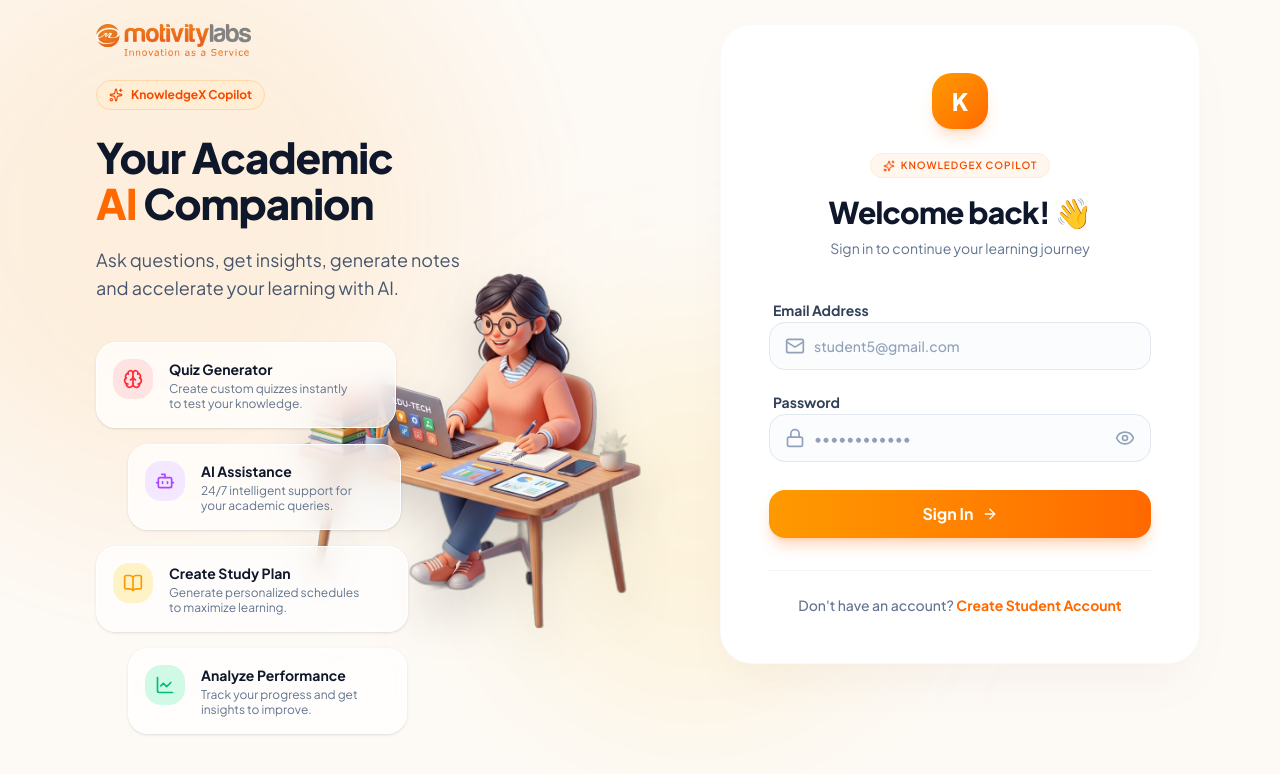
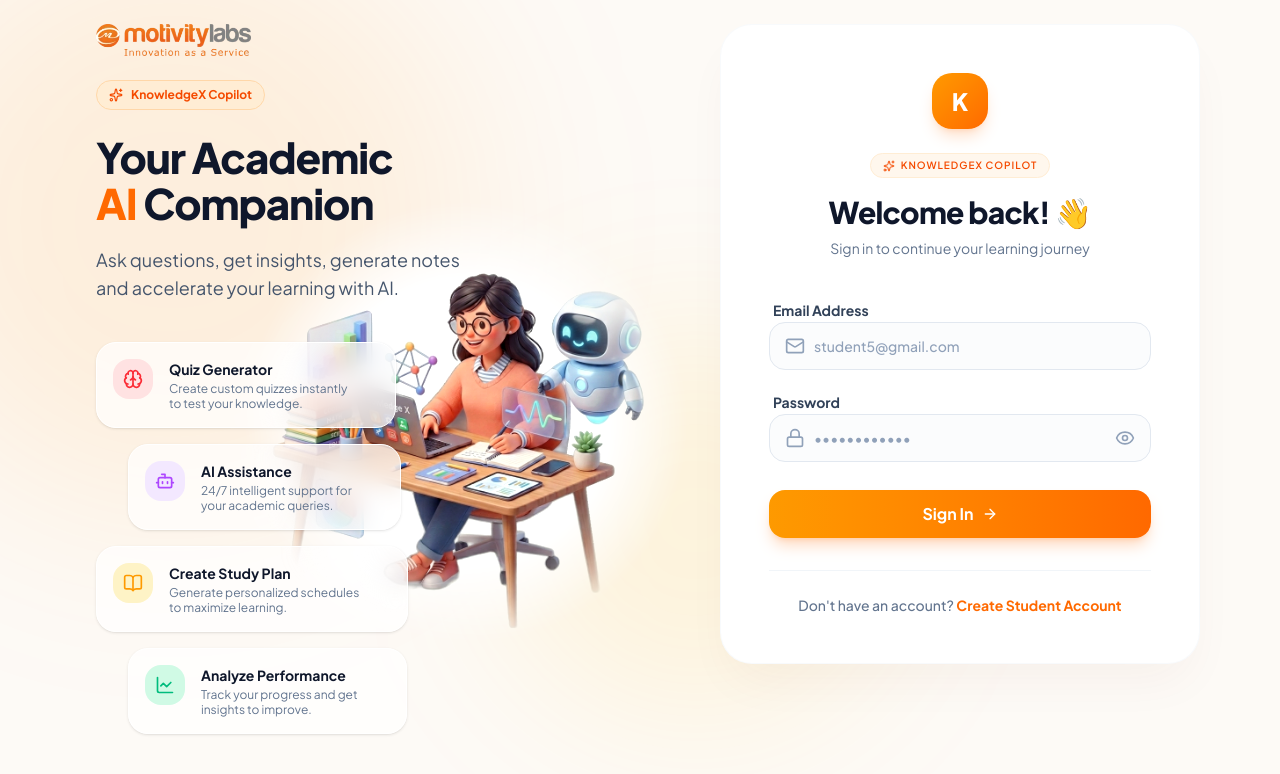
Before and after one commit to prashanthpittla0812/KnowledgeX-Copilot-University-Analytics-and-Learning-Assistant, a React (Vite) app in the folder frontend/: page / in a window 1280 px wide. Shown: the top 774 px of the page. Built offline with nearby package versions, Linux system fonts and the light colour scheme; no server answers.

Commit message:
changed Student ai  image

```diff
--- a/frontend/src/pages/home.jsx
+++ b/frontend/src/pages/home.jsx
@@ -164,9 +164,10 @@
           initial={{ opacity: 0, scale: 0.9 }}
           animate={{ opacity: 1, scale: 1 }}
           transition={{ duration: 0.8, ease: "easeOut" }}
-          className="absolute right-[-10%] lg:right-[-5%] xl:right-[-12%] top-1/2 -translate-y-[45%] w-[350px] lg:w-[450px] pointer-events-none opacity-95 hidden md:block z-0"
+          className="absolute right-[-8%] lg:right-[-3%] xl:right-[-8%] top-1/2 -translate-y-[45%] w-[350px] lg:w-[450px] pointer-events-none opacity-95 hidden md:block mix-blend-multiply z-0"
+          style={{ WebkitMaskImage: 'radial-gradient(ellipse at center, black 45%, transparent 70%)', maskImage: 'radial-gradient(ellipse at center, black 45%, transparent 70%)' }}
         >
-          <img src={illustrationPath} alt="Student with AI" className="w-full h-auto object-contain drop-shadow-2xl" />
+          <img src={illustrationPath} alt="Student with AI" className="w-full h-auto object-contain drop-shadow-2xl" style={{ filter: 'contrast(1.05) brightness(1.02)' }} />
         </motion.div>
 
 
--- a/frontend/src/pages/register.jsx
+++ b/frontend/src/pages/register.jsx
@@ -156,9 +156,10 @@
           initial={{ opacity: 0, scale: 0.9 }}
           animate={{ opacity: 1, scale: 1 }}
           transition={{ duration: 0.8, ease: "easeOut" }}
-          className="absolute right-[-10%] lg:right-[-5%] xl:right-[-12%] top-1/2 -translate-y-[45%] w-[350px] lg:w-[450px] pointer-events-none opacity-95 hidden md:block z-0"
+          className="absolute right-[-8%] lg:right-[-3%] xl:right-[-8%] top-1/2 -translate-y-[45%] w-[350px] lg:w-[450px] pointer-events-none opacity-95 hidden md:block mix-blend-multiply z-0"
+          style={{ WebkitMaskImage: 'radial-gradient(ellipse at center, black 45%, transparent 70%)', maskImage: 'radial-gradient(ellipse at center, black 45%, transparent 70%)' }}
         >
-          <img src={illustrationPath} alt="Student with AI" className="w-full h-auto object-contain drop-shadow-2xl" />
+          <img src={illustrationPath} alt="Student with AI" className="w-full h-auto object-contain drop-shadow-2xl" style={{ filter: 'contrast(1.05) brightness(1.02)' }} />
         </motion.div>
 
       </div>
```
Also changed, not shown: frontend/public/student_ai_illustration.png.
